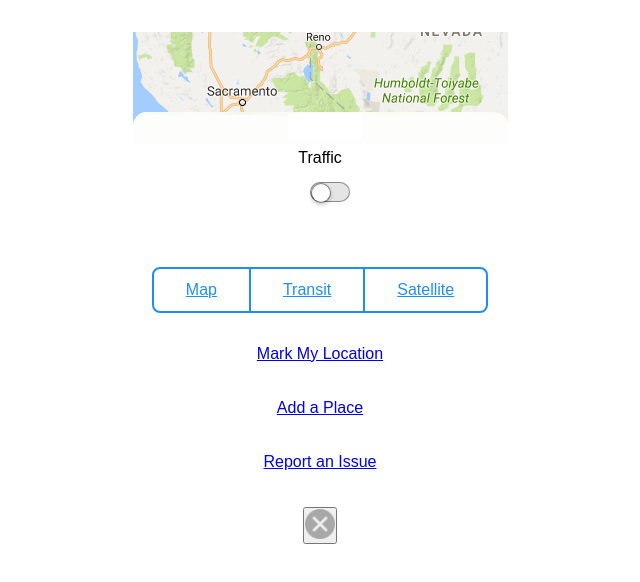
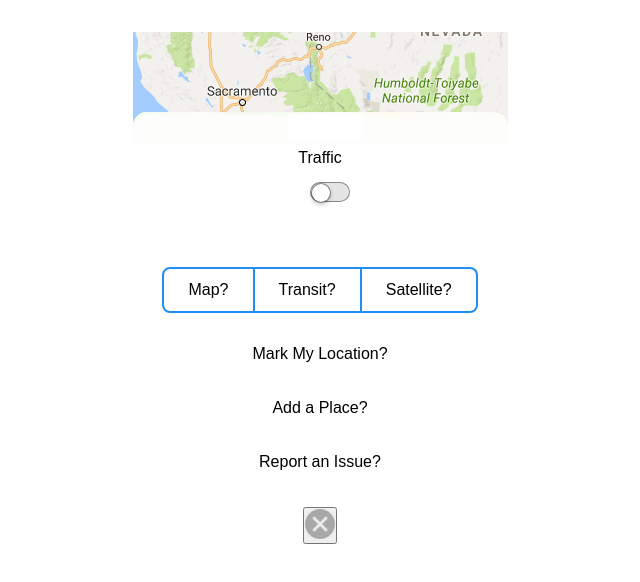
Before and after one commit to jorennejf/routeplanner, a plain HTML site: page settings.html in a window 1280 px wide. Shown: the whole page, without its empty margins (320-960 px from the left). Drawn offline with nearby package versions, Linux system fonts and the light colour scheme.

Commit message:
links in settings removed

```diff
--- a/settings.html
+++ b/settings.html
@@ -12,15 +12,15 @@
 
 <br>
 <ul class="btngrp">
-  <li class="cancel"><a href="#">Map</a></li>
-  <li><a href="#">Transit</a></li>
-  <li><a href="#">Satellite</a></li>
+  <li class="cancel">Map?</li>
+  <li>Transit?</li>
+  <li>Satellite?</li>
 </ul>
-<a href="#">Mark My Location</a><br>
+Mark My Location?<br>
 <br><br>
-<a href="#">Add a Place</a><br><br>
+Add a Place?<br><br>
 <br>
-<a href="#">Report an Issue</a><br><br>
+Report an Issue?<br><br>
 <br>
     <button  onclick="goBack()">
             <img src="images/cancel.png" alt="" style="width:30px;height:30px;border:0;">
```
